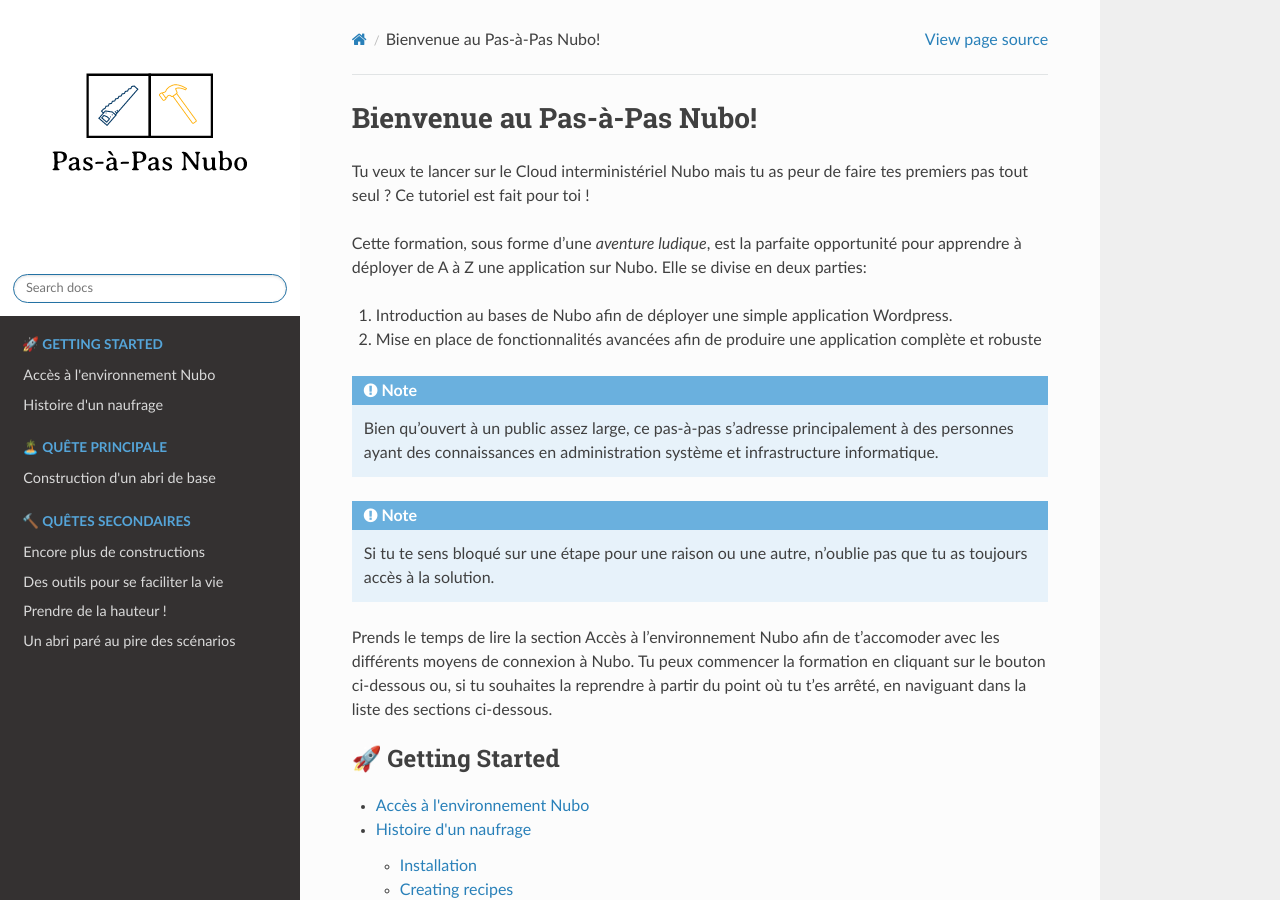
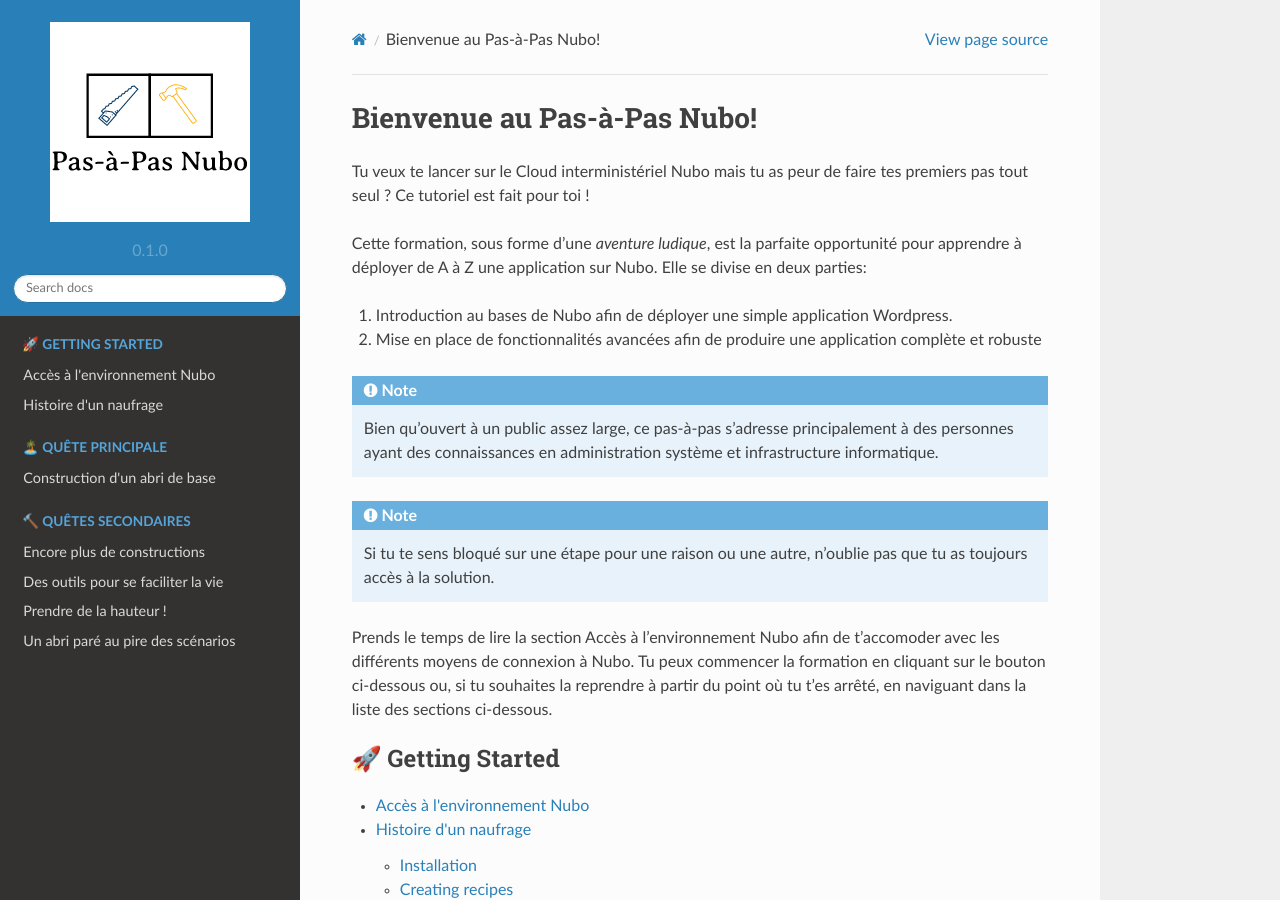
Before and after one commit to moussmo/Nubo_quest, a Sphinx documentation site: the page built from docs/source/index.rst, in a window 1280 px wide and 900 px high. Built offline with Sphinx 7.4.7 and the Read the Docs theme 2.0.0, drawn with Linux system fonts in a browser that asks for light colours.

Commit message:
Update layout.html

```diff
--- a/docs/source/_templates/layout.html
+++ b/docs/source/_templates/layout.html
@@ -1,4 +1,4 @@
 {% extends "!layout.html" %}
   {% block footer %} {{ super() }}
-    <link rel="stylesheet" type="text/css" href="_static/custom.css">
+
 {% endblock %}
```
